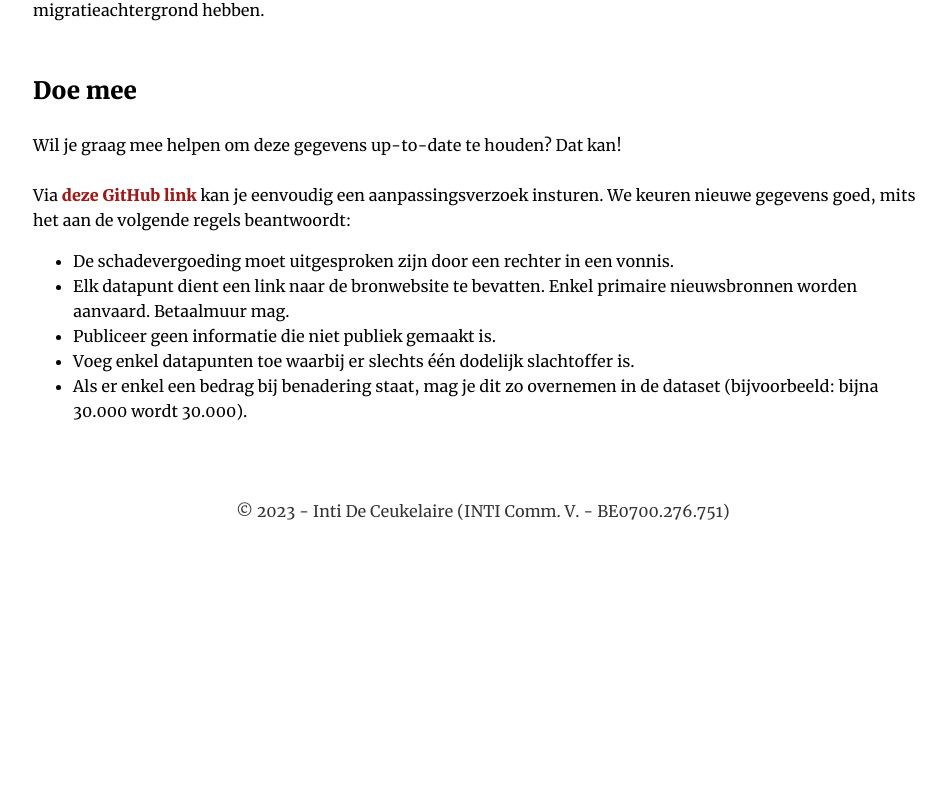
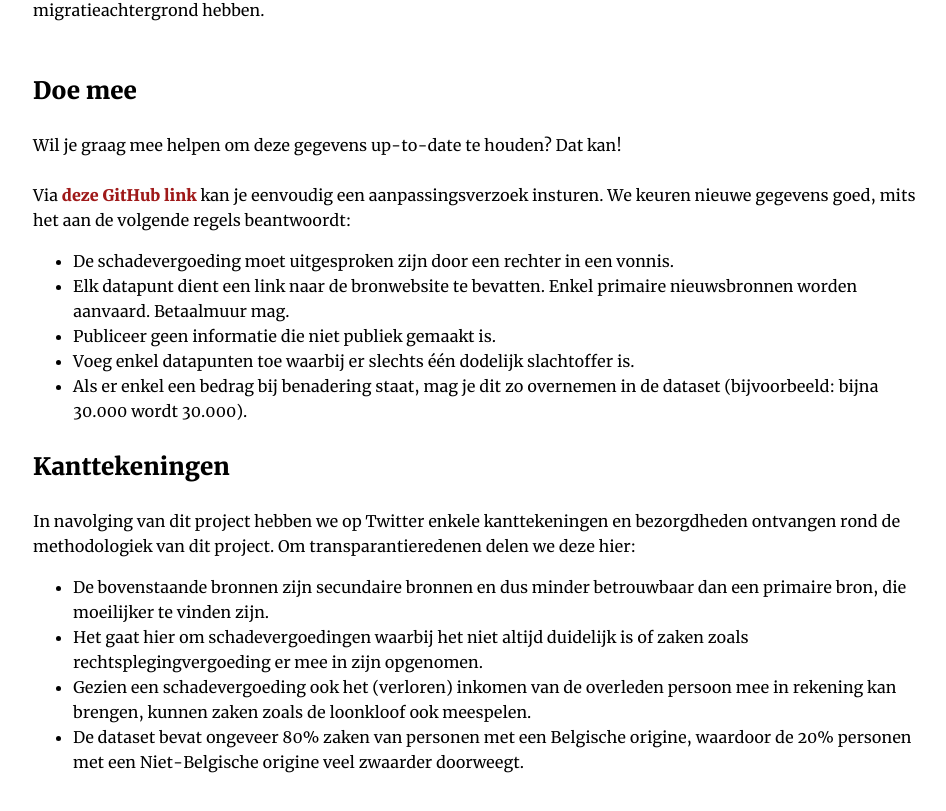
Before and after one commit to IntiDC/klassenjustitie, a plain HTML site: page index.html in a window 1280 px wide. Shown: the part 1985-2796 px from the top of the page, without its empty margins (157-1103 px from the left). Before the commit the page ends 2557 px from the top, so only its background shows below. Drawn offline with Linux system fonts and the light colour scheme.

Commit message:
merging #2 and #3 + kanttekeningen toegevoegd

```diff
--- a/data.csv
+++ b/data.csv
@@ -99,3 +99,7 @@ date,compensation,victim_gender,victim_age,victim_ethnicity,victim_job,source
 21-12-2011,45000,V,2,B,Kind,https://www.vrt.be/vrtnws/nl/2011/12/21/10_jaar_cel_voormishandelingstiefdochtertje-1-1181716/
 2-12-2011,22500,M,27,B,,https://www.nieuwsblad.be/cnt/gl3j2gfv
 16-12-2008,42000,M,18,B,,https://www.standaard.be/cnt/9l242oi0
+14-11-2007,320550,M,54,B,Machinist,https://www.hln.be/binnenland/aanvaller-demoor-niet-naar-de-cel~a88e704f/
+21-10-2022,43400,M,61,B,,https://www.gva.be/cnt/dmf20221021_95369236
+6-5-2022,12895,V,0,B,Kind,https://www.gva.be/cnt/dmf20220506_92523732
+6-6-2018,50000,M,18,B,,https://www.gva.be/cnt/dmf20180606_03547754
--- a/index.html
+++ b/index.html
@@ -108,6 +108,14 @@
                     <li>Als er enkel een bedrag bij benadering staat, mag je dit zo overnemen in de dataset (bijvoorbeeld: bijna 30.000 wordt 30.000).</li>
                 </ul>
                 </p>
+                <h2>Kanttekeningen</h2>
+                <p>In navolging van dit project hebben we op Twitter enkele kanttekeningen en bezorgdheden ontvangen rond de methodologiek van dit project. Om transparantieredenen delen we deze hier:</p>
+                <ul>
+                    <li>De bovenstaande bronnen zijn secundaire bronnen en dus minder betrouwbaar dan een primaire bron, die moeilijker te vinden zijn.</li>
+                    <li>Het gaat hier om schadevergoedingen waarbij het niet altijd duidelijk is of zaken zoals rechtsplegingvergoeding er mee in zijn opgenomen.</li>
+                    <li>Gezien een schadevergoeding ook het (verloren) inkomen van de overleden persoon mee in rekening kan brengen, kunnen zaken zoals de loonkloof ook meespelen.</li>
+                    <li>De dataset bevat ongeveer 80% zaken van personen met een Belgische origine, waardoor de 20% personen met een Niet-Belgische origine veel zwaarder doorweegt.</li>
+                </ul>
             </section>
             <footer>
                 &copy; 2023 - Inti De Ceukelaire (INTI Comm. V. - BE0700.276.751)
```
